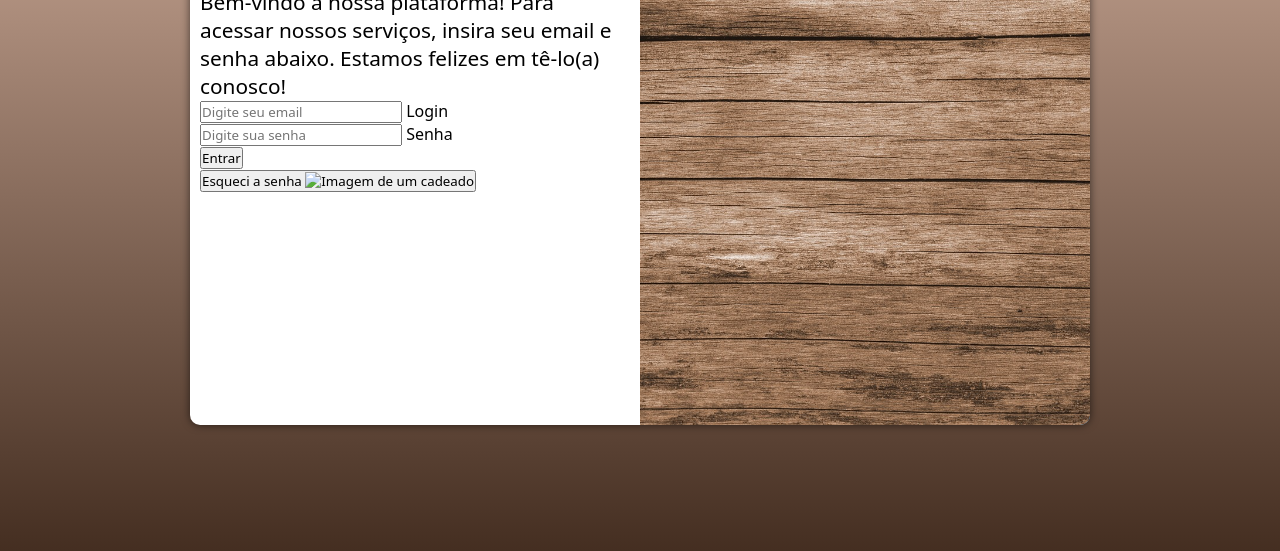
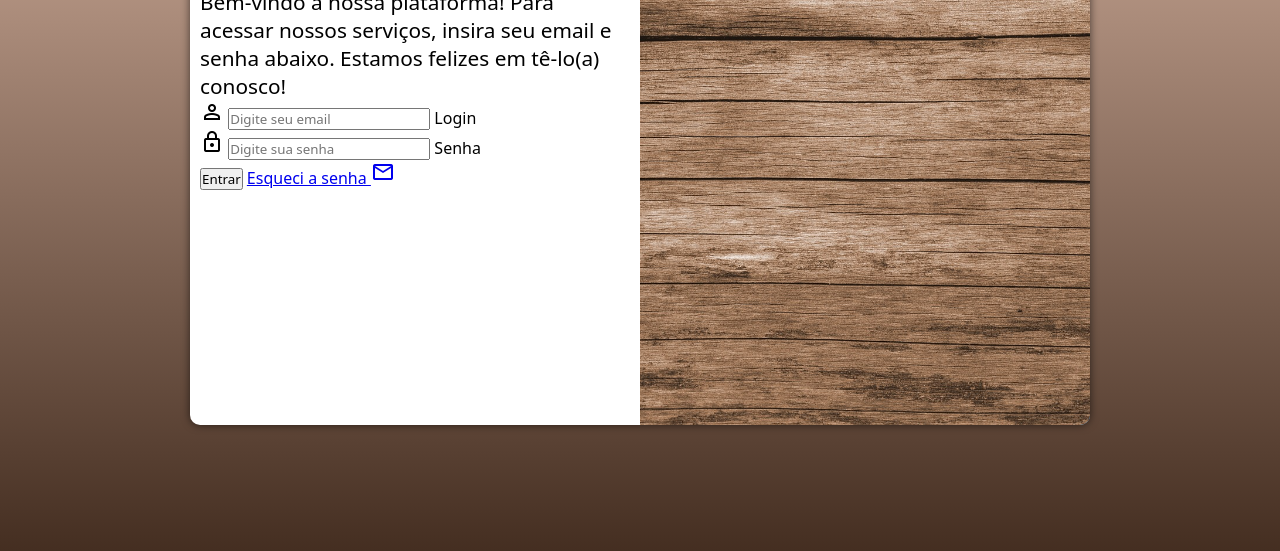
Before and after one commit to codebyChristian/Projeto_Tela-login, a plain HTML site: page index.html in a window 1280 px wide. Shown: the part 225-776 px from the top of the page. Drawn offline with nearby package versions, Linux system fonts and the light colour scheme.

Commit message:
Adicionando ícones

```diff
--- a/index.html
+++ b/index.html
@@ -7,6 +7,7 @@
     <title>Tela de Login</title>
     <link rel="stylesheet" href="estilos/style.css">
     <link rel="stylesheet" href="estilos/media-queries.css">
+    <link rel="stylesheet" href="https://fonts.googleapis.com/css2?family=Material+Symbols+Outlined:opsz,wght,FILL,GRAD@20..48,100..700,0..1,-50..200" />
 </head>
 <body>
 
@@ -23,19 +24,24 @@
                     <p>Bem-vindo à nossa plataforma! Para acessar nossos serviços, insira seu email e senha abaixo. Estamos felizes em tê-lo(a) conosco!</p>
                 <form action="login.php" method="post">
                     <div class="login-user">
-                        <input type="email" name="email" id="iemail" placeholder="Digite seu email" required>
+                        <span class="material-symbols-outlined">
+                            person
+                        </span>
+                        <input type="email" name="email" id="iemail" placeholder="Digite seu email" autocomplete="on" required>
                         <label for="iemail"> Login</label>
                     </div>
                     <div class="login-user">
-                        <input type="password" name="senha" id="isenha" placeholder="Digite sua senha" required>
+                        <span class="material-symbols-outlined">
+                            lock
+                        </span>
+                        <input type="password" name="senha" id="isenha" placeholder="Digite sua senha" autocomplete="current-password" required>
                         <label for="isenha"> Senha </label>
                     </div>
-                    <div class="enter-user">
+
                         <input type="submit" value="Entrar">
-                    </div>
-                    <div class="forget-pass">
-                        <button type="button">Esqueci a senha <img src="imagens/cadeado.png" alt="Imagem de um cadeado"></button>
-                    </div>
+
+                        <a href="#">Esqueci a senha <span class="material-symbols-outlined">mail</span></a>
+
                 </form>
             </div>
         </section>
```
